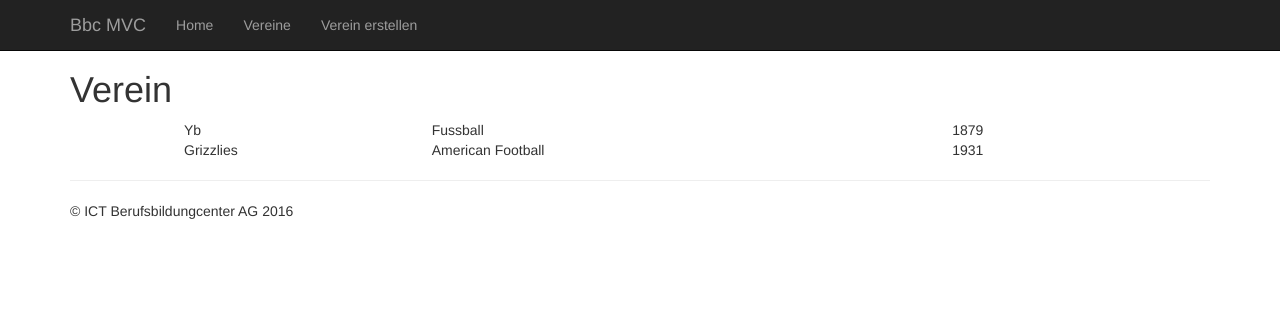
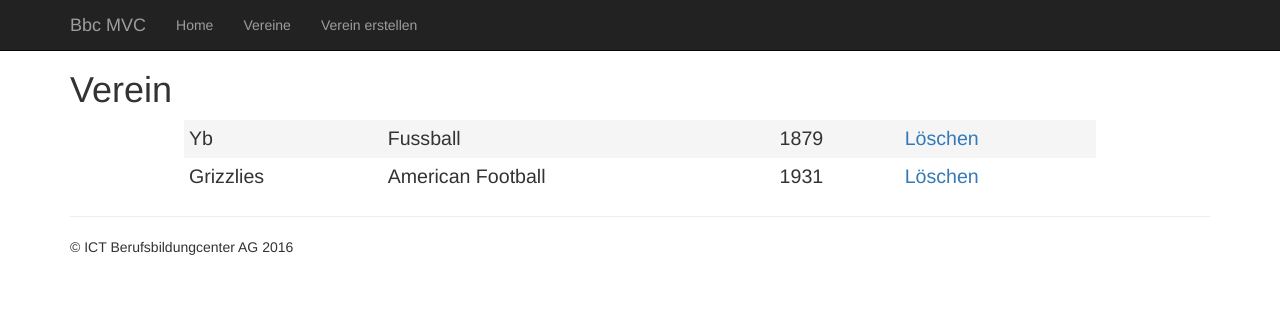
Before and after one commit to Jonas1710/Vereine-BE, a PHP site: page /verein in a window 1280 px wide. Shown: the top 311 px of the page. Run offline with PHP 8.4, Linux system fonts and the light colour scheme; data comes from the database, SQL or seed files in the repository; data that the repository does not hold is empty; some libraries are stand-ins or nearby versions.

Commit message:
added delete function

```diff
--- a/public/css/style.css
+++ b/public/css/style.css
@@ -6,3 +6,15 @@ body {
   margin: auto;
   width: 80%;
 }
+
+tr {
+  font-size: 1.4em;
+}
+
+.evenElement {
+  background-color: #f5f5f5;
+}
+
+td {
+    padding: 5px;
+}
--- a/view/verein_index.php
+++ b/view/verein_index.php
@@ -1,8 +1,14 @@
 <?php
-  $counter = 0;
+  $counter = 2;
   echo "<table class='vereinList'>";
   foreach($vereine as $verein) {
-    echo "<tr><td>" . $verein->name . " </td><td> " . $verein->kategorie . "</td><td>". $verein->gründungsjahr ."</td></tr>";
+    if($counter % 2 == 0) {
+        echo "<tr class='evenElement'><td>" . $verein->name . " </td><td> " . $verein->kategorie . "</td><td>". $verein->gründungsjahr ."</td><td><a href='/verein/delete?id=". $verein->id ."'>Löschen</a></td></tr>";
+    }
+    else {
+        echo "<tr><td>" . $verein->name . " </td><td> " . $verein->kategorie . "</td><td>". $verein->gründungsjahr . "</td><td><a href='/verein/delete?id=". $verein->id ."'>Löschen</a></td></tr>";
+    }
+    $counter++;
   }
   echo "</table>";
 ?>
```
